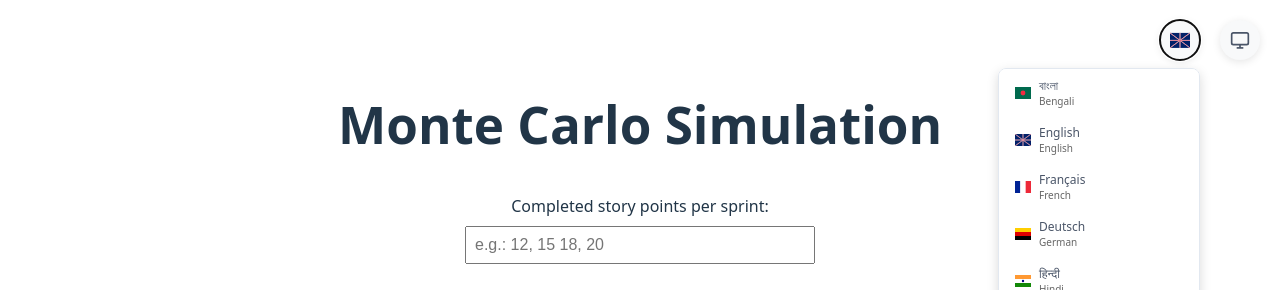
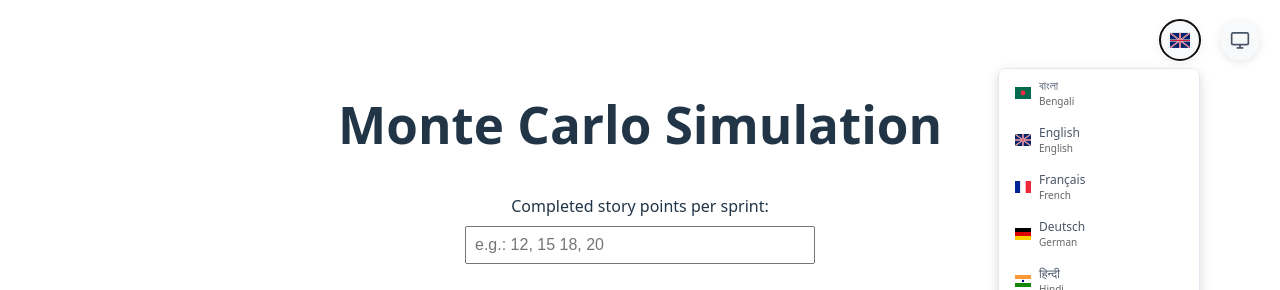
Before and after one commit to rostigerloeffel/monte-carlo, a React (Vite) app: page / in a window 1280 px wide. Both pictures are taken after a click on the button 1180 px from the left and 40 px from the top of the page. Shown: the top 290 px of the page. Built offline with nearby package versions, Linux system fonts and the light colour scheme; what counterapi would draw is missing.

Commit message:
Fix flag display issues in language selector - correct German flag colors and improve English flag visibility

```diff
--- a/src/components/LanguageToggle.tsx
+++ b/src/components/LanguageToggle.tsx
@@ -46,10 +46,10 @@ const LanguageToggle: React.FC = () => {
         return (
           <svg {...size} viewBox="0 0 20 15" fill="none" style={isMainButton ? { minWidth: '20px', minHeight: '15px' } : { flexShrink: 0 }}>
             <rect width="20" height="15" fill="#012169"/>
-            <path d="M0 0L20 15M20 0L0 15" stroke="#FFF" strokeWidth="1"/>
-            <path d="M0 0L20 15M20 0L0 15" stroke="#C8102E" strokeWidth="0.5"/>
-            <path d="M10 0V15M0 7.5H20" stroke="#FFF" strokeWidth="1"/>
-            <path d="M10 0V15M0 7.5H20" stroke="#C8102E" strokeWidth="0.5"/>
+            <path d="M0 0L20 15M20 0L0 15" stroke="#FFF" strokeWidth="1.5"/>
+            <path d="M0 0L20 15M20 0L0 15" stroke="#C8102E" strokeWidth="0.8"/>
+            <path d="M10 0V15M0 7.5H20" stroke="#FFF" strokeWidth="2"/>
+            <path d="M10 0V15M0 7.5H20" stroke="#C8102E" strokeWidth="1"/>
           </svg>
         );
       case 'hi':
@@ -64,9 +64,9 @@ const LanguageToggle: React.FC = () => {
       case 'de':
         return (
           <svg {...size} viewBox="0 0 20 15" fill="none" style={isMainButton ? { minWidth: '20px', minHeight: '15px' } : { flexShrink: 0 }}>
-            <rect width="20" height="5" fill="#FFCE00"/>
-            <rect y="5" width="20" height="5" fill="#D00"/>
-            <rect y="10" width="20" height="5" fill="#000"/>
+            <rect width="20" height="5" fill="#000000"/>
+            <rect y="5" width="20" height="5" fill="#DD0000"/>
+            <rect y="10" width="20" height="5" fill="#FFCE00"/>
           </svg>
         );
       case 'fr':
```
